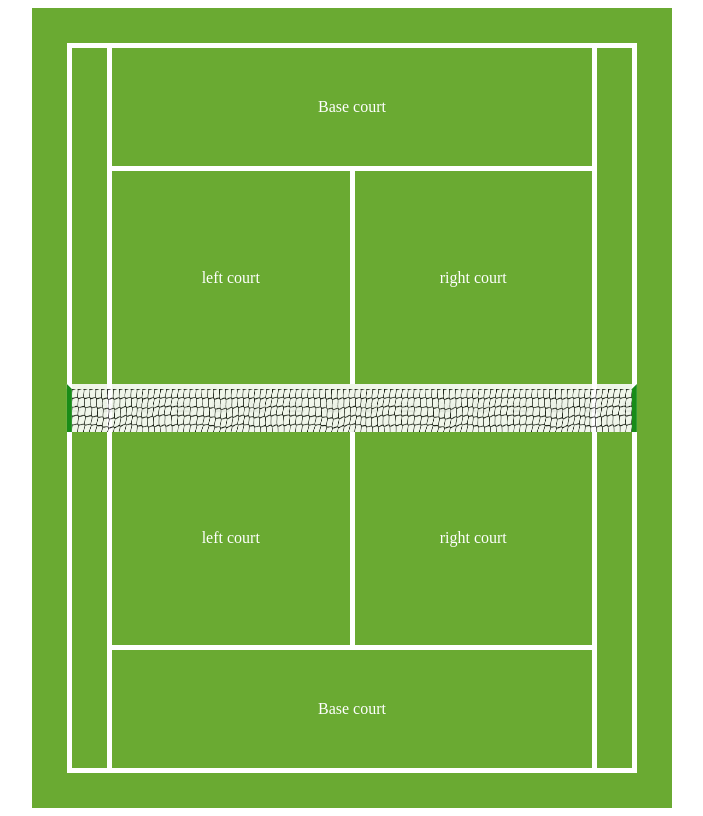
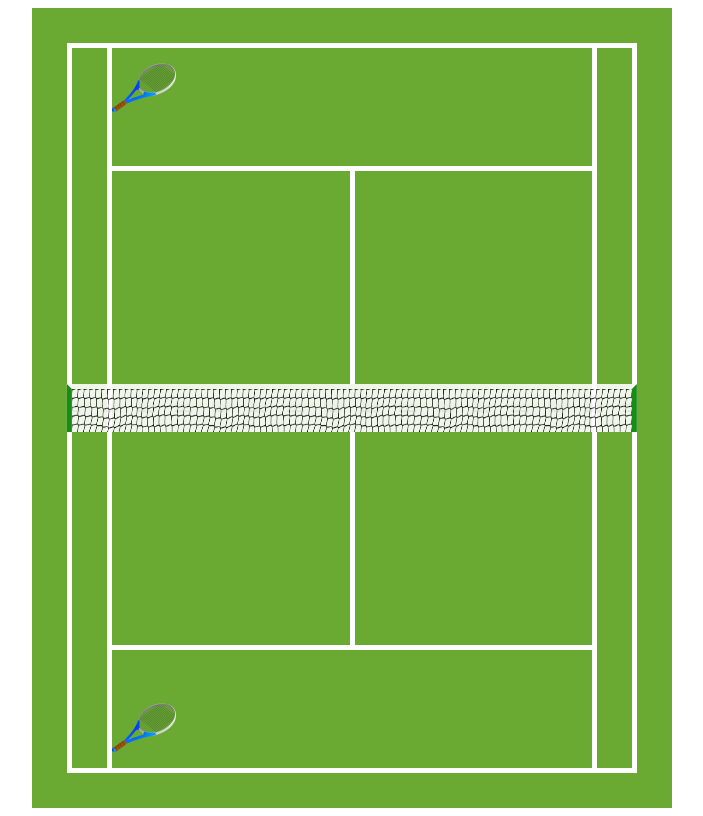
Before and after one commit to Madhusuthanan-B/Tennis, an Angular app in the folder Tennis-Simulator-App/: page / in a window 1280 px wide. Shown: the whole page, without its empty margins (288-991 px from the left). Built offline with nearby package versions, Linux system fonts and the light colour scheme.

Commit message:
Include racket with absolute positioning

```diff
--- a/Tennis-Simulator-App/src/app/app.component.html
+++ b/Tennis-Simulator-App/src/app/app.component.html
@@ -3,30 +3,24 @@
     <section class="court">
       <section class="singles-court">
         <section class="back-court">
+          <img class="racket" src="assets/tennis-racket.svg" alt="Tennis Racket">
           <section class="base-court bottom-line">
-            Base court
           </section>
           <section class="forward-court">
             <section class="left">
-              left court
             </section>
             <section class="right">
-              right court
             </section>
           </section>
         </section>
         <section class="net"></section>
-          <section class="back-court col-reverse">
+        <section class="back-court col-reverse">
+          <img class="racket" src="assets/tennis-racket.svg" alt="Tennis Racket">
           <section class="base-court top-line">
-            Base court
           </section>
           <section class="forward-court">
-            <section class="left">
-              left court
-            </section>
-            <section class="right">
-              right court
-            </section>
+            <section class="left"> </section>
+            <section class="right"> </section>
           </section>
         </section>
       </section>
--- a/Tennis-Simulator-App/src/app/app.component.scss
+++ b/Tennis-Simulator-App/src/app/app.component.scss
@@ -69,6 +69,7 @@ $line-thickness: 5px;
           height: $back-court-height;
           display: flex;
           flex-direction: column;
+          position: relative;
 
           .base-court {
             height: $base-court-height;
@@ -110,3 +111,12 @@ $line-thickness: 5px;
 .top-line {
   border-top: $line-thickness solid $line-color;
 }
+
+.racket {
+    width: 4rem;
+    height: 5rem;
+    position: absolute;
+    &:hover {
+        cursor: pointer;
+    }
+}
```
Also changed, not shown: Tennis-Simulator-App/src/assets/tennis-racket.svg (added).
